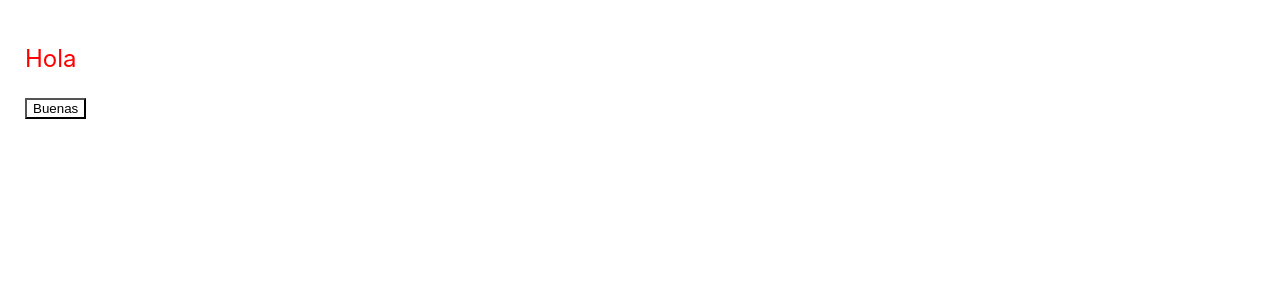
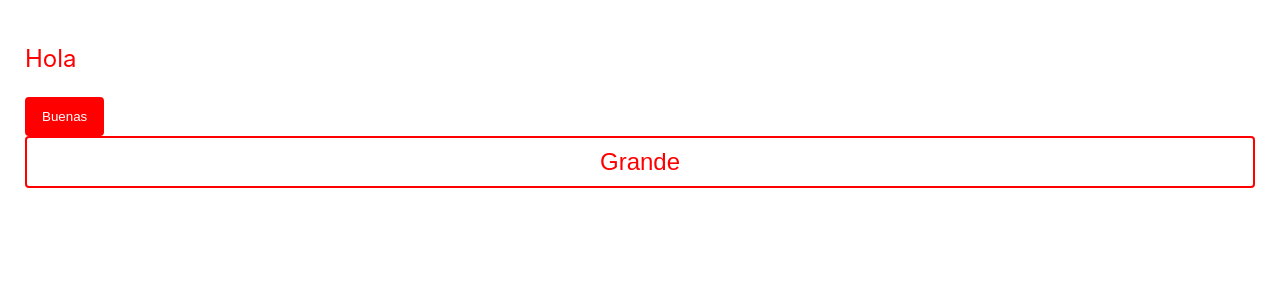
Before and after one commit to alberto-2-garcia/definitive-react-guide, a React (Vite) app: page / in a window 1280 px wide. Shown: the top 300 px of the page. Built offline with nearby package versions, Linux system fonts and the light colour scheme.

Commit message:
Added BlockButton

```diff
--- a/src/App.tsx
+++ b/src/App.tsx
@@ -16,14 +16,27 @@ interface ButtonProps {
 
 const Button = styled.button<ButtonProps>`
   background-color: ${props => props.primary ? 'red' : 'white'};
+  color: ${props => !props.primary ? 'red' : 'white'};
+  padding: 10px 15px;
+  border: solid 2px red;
+  border-radius: 4px;
+
+  :hover {
+    background-color: lighten(${props => props.primary ? 'red' : 'white'});
+  }
 `;
 
+const BlockButton = styled(Button)`
+  width: 100%;
+  font-size: 24px;
+`
 
 function App() {
   return (
     <Content>
       <P>Hola</P>
-      <Button primary={false}>Buenas</Button>
+      <Button primary>Buenas</Button>
+      <BlockButton>Grande</BlockButton>
     </Content>
   )
 }
```
